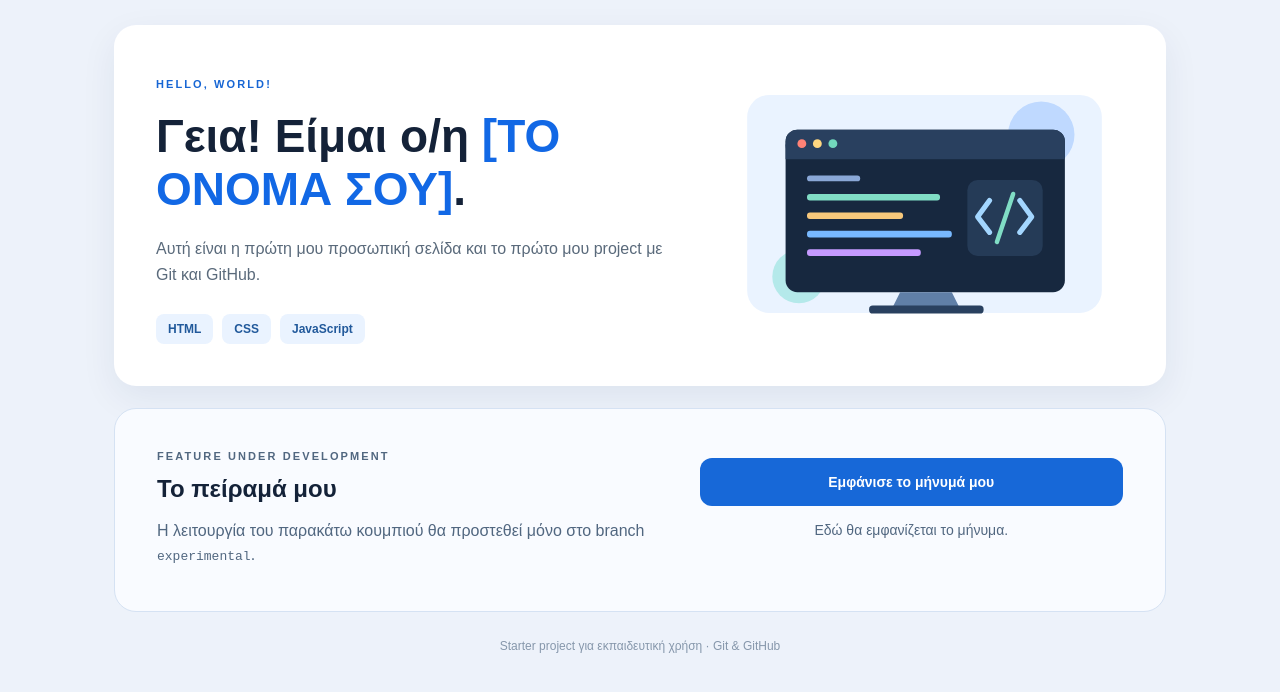
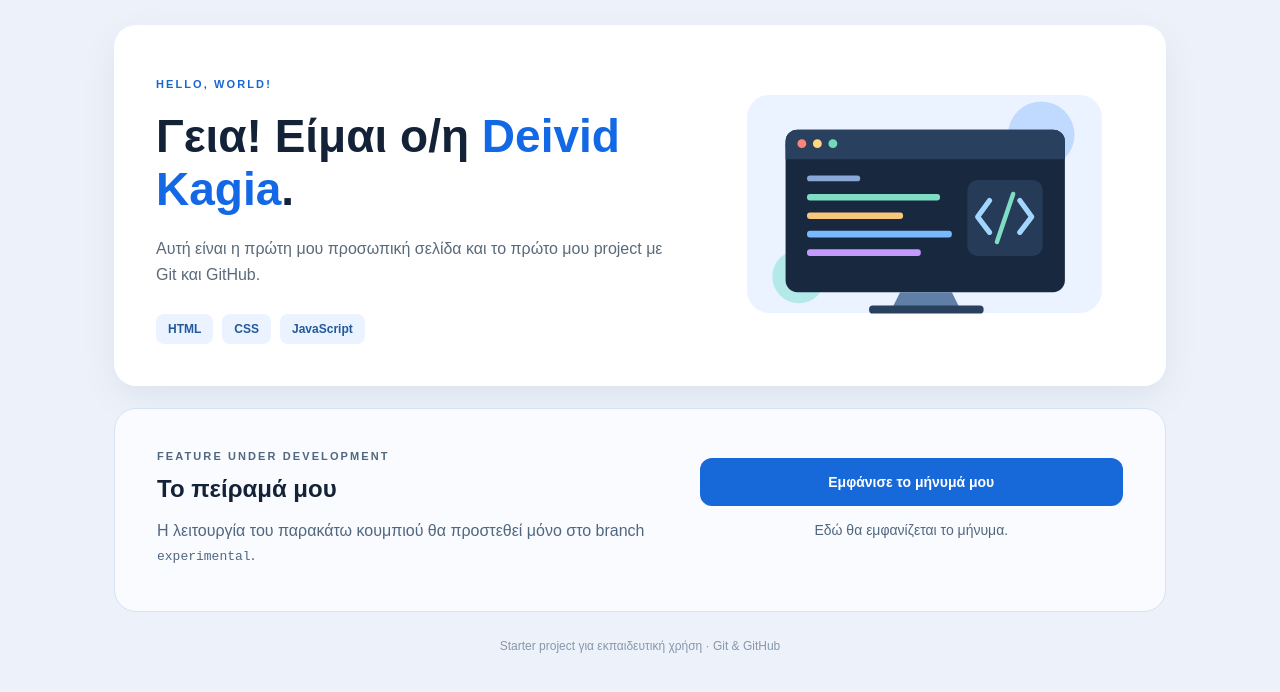
Before and after one commit to davidkaja07-ai/my-tech-card, a plain HTML site: page index.html in a window 1280 px wide. Shown: the part 76-768 px from the top of the page. Drawn offline with Linux system fonts and the light colour scheme.

Commit message:
Personalize welcome text

```diff
--- a/index.html
+++ b/index.html
@@ -21,7 +21,7 @@
       <div class="hero-content">
         <p class="eyebrow">HELLO, WORLD!</p>
         <!-- ΑΛΛΑΓΗ ΓΙΑ ΤΟ BRANCH main: Αντικατάστησε το κείμενο με το όνομά σου. -->
-        <h1 id="main-title">Γεια! Είμαι ο/η <span class="highlight">[ΤΟ ΟΝΟΜΑ ΣΟΥ]</span>.</h1>
+        <h1 id="main-title">Γεια! Είμαι ο/η <span class="highlight">Deivid Kagia</span>.</h1>
         <p class="intro">Αυτή είναι η πρώτη μου προσωπική σελίδα και το πρώτο μου project με Git και GitHub.</p>
         <div class="tags" aria-label="Τεχνολογίες">
           <span>HTML</span><span>CSS</span><span>JavaScript</span>
```
